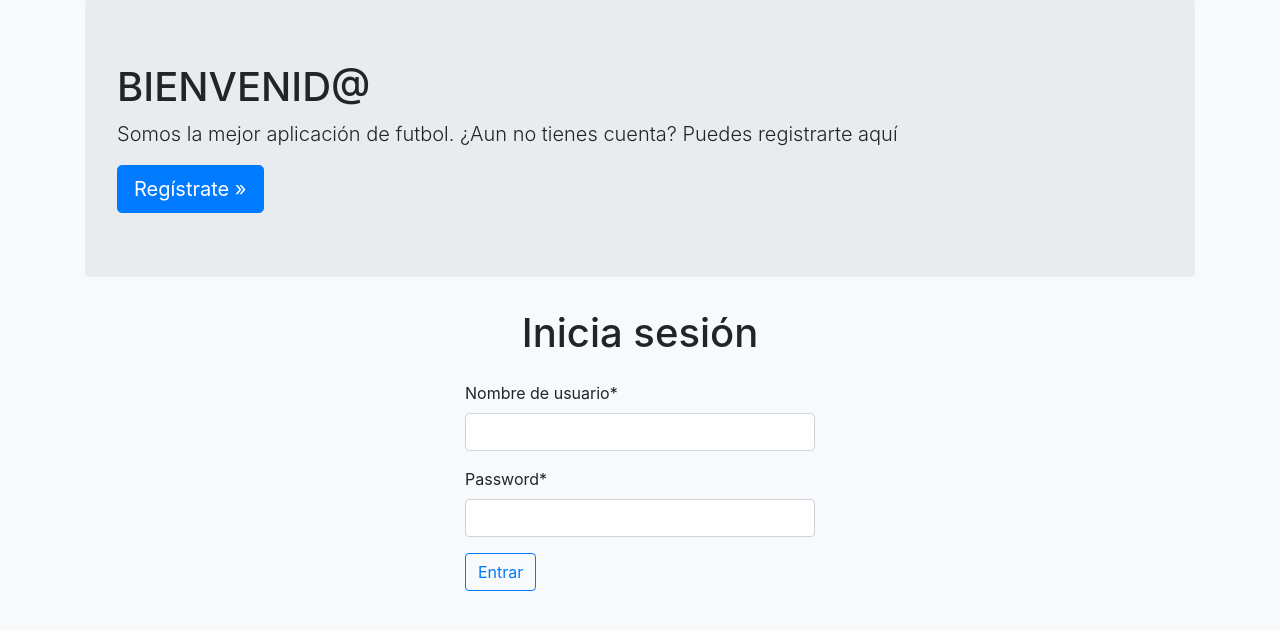
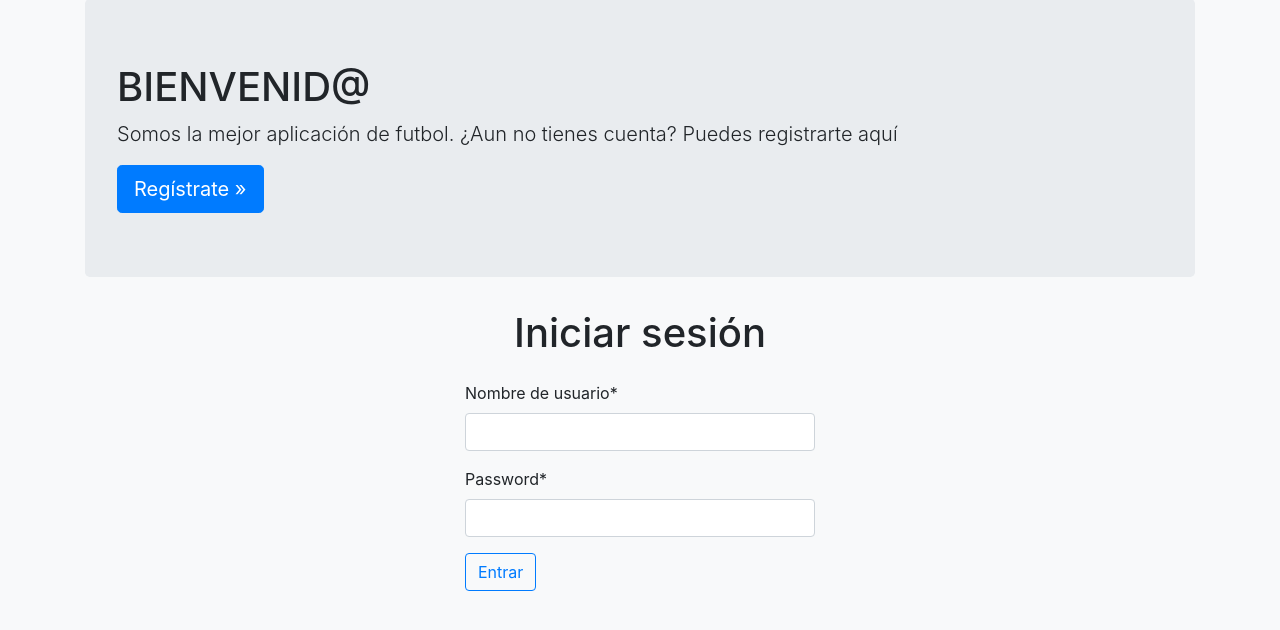
Before and after one commit to martaverdugo6/AppFutbol, a Django app: page /inicioSesion/ in a window 1280 px wide. Shown: the part 57-687 px from the top of the page. Run offline with Django 3.2, Linux system fonts and the light colour scheme; some libraries are stand-ins or nearby versions.

Commit message:
icon y pequeños cambios

```diff
--- a/Aplicacion/gestionApp/forms.py
+++ b/Aplicacion/gestionApp/forms.py
@@ -3,7 +3,7 @@ from django import forms
 from gestionApp.models import Usuario,Liga
 
 class form_alta_usuario(forms.ModelForm):
-	password = forms.CharField(widget=forms.PasswordInput)
+	#password = forms.CharField(widget=forms.PasswordInput)
 	class Meta:
 		model = Usuario
 
--- a/Aplicacion/templates/base.html
+++ b/Aplicacion/templates/base.html
@@ -10,6 +10,8 @@
     <meta name="generator" content="Jekyll v3.8.6">
     <title>{% block head_title %}{% endblock %}</title>
 
+    <!--Icon-->
+    <link href="{% static 'img/icon.png' %}" rel="shortcut icon"/>
     <!--Mi archivo css-->
     <link href="{% static 'css/archivo.css' %}" rel="stylesheet" />
 
--- a/Aplicacion/templates/inicio.html
+++ b/Aplicacion/templates/inicio.html
@@ -3,7 +3,7 @@
 {% block head_title %}Inicio{% endblock %}
 
 {% block content %}
-
+	<div class="pag_completa">
 		<fieldset id="jornada">
 			<legend style="font-size: 24px">Próxima jornada</legend>
 			<p>Betis <i>vs</i> Leganés</p>
@@ -81,5 +81,5 @@
 				</div>
 			</div>
 		</fieldset>
-
+	</div>
 {% endblock %}
--- a/Aplicacion/templates/inicio_sesion.html
+++ b/Aplicacion/templates/inicio_sesion.html
@@ -8,11 +8,11 @@
 	<a class="btn btn-lg btn-primary" href="{% url 'registro' %}" role="button">Regístrate &raquo;</a>
 </div>
 {% endblock %}
-{% block head_title %}Login{% endblock %}
+{% block head_title %}Inicio de sesión{% endblock %}
 
 
 {% block content %}
-<h1 class="center-align">Inicia sesión</h1>
+<h1 class="center-align">Iniciar sesión</h1>
 <div class="row">
 	<div class="col-md-4 offset-md-4">
 		<p id="msgError">{{aviso}}</p>
--- a/Aplicacion/templates/mercado.html
+++ b/Aplicacion/templates/mercado.html
@@ -13,6 +13,7 @@
             <td><b>Apellidos</b></td>
             <td><b>Equipo</b></td>
             <td><b>Puja más alta</b></td>
+            <td><b>Tiempo restante</b></td>
         </tr>
         {% for i in jugadores_en_el_mercado %}
             <tr id="contenido_tabla">
@@ -23,8 +24,11 @@
                     {% ifequal j.jugador.id i.jugador_mercado.id %}
                         <td>{{j.cantidad}} por {{j.pujador}}</td>
                     {% endifequal %}
+                    {% ifnotequal j.jugador.id i.jugador_mercado.id %}
+                        <td><i>No hay puja</i></td>
+                    {% endifnotequal %}
                 {% endfor %}
-
+                <td>holi</td>
                 <form method="post" action="."> {% csrf_token %}
                     <td><input type="number" id="puja" name="puja"></td>
                     <td>
```
Also changed, not shown: Aplicacion/Aplicacion/static/css/archivo.css (line endings or trailing spaces), Aplicacion/Aplicacion/static/img/fondo1.jpg (added), Aplicacion/Aplicacion/static/img/fondo2.jpg (added), Aplicacion/Aplicacion/static/img/icon.jpg (added), Aplicacion/Aplicacion/static/img/icon.png (added). Lines whose indentation alone changed are shown as unchanged.
